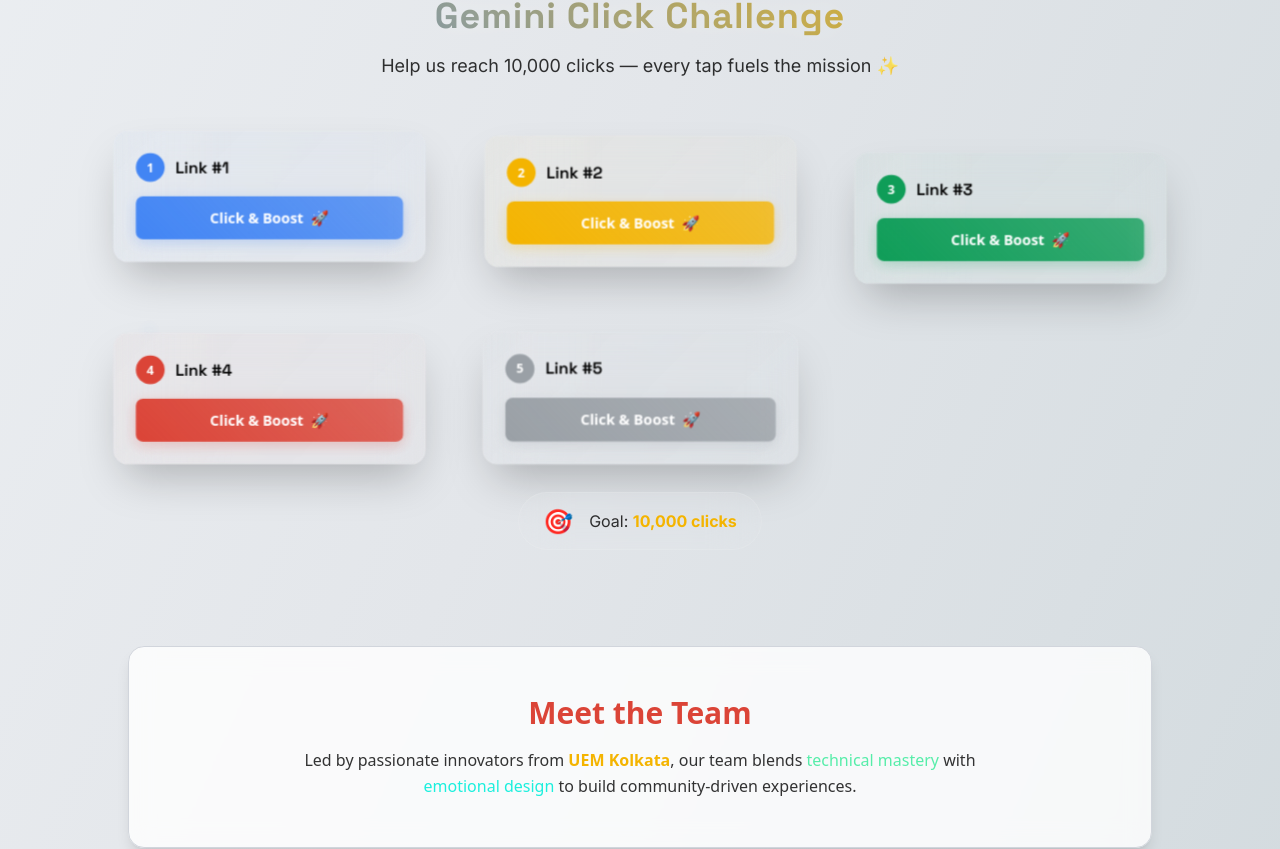
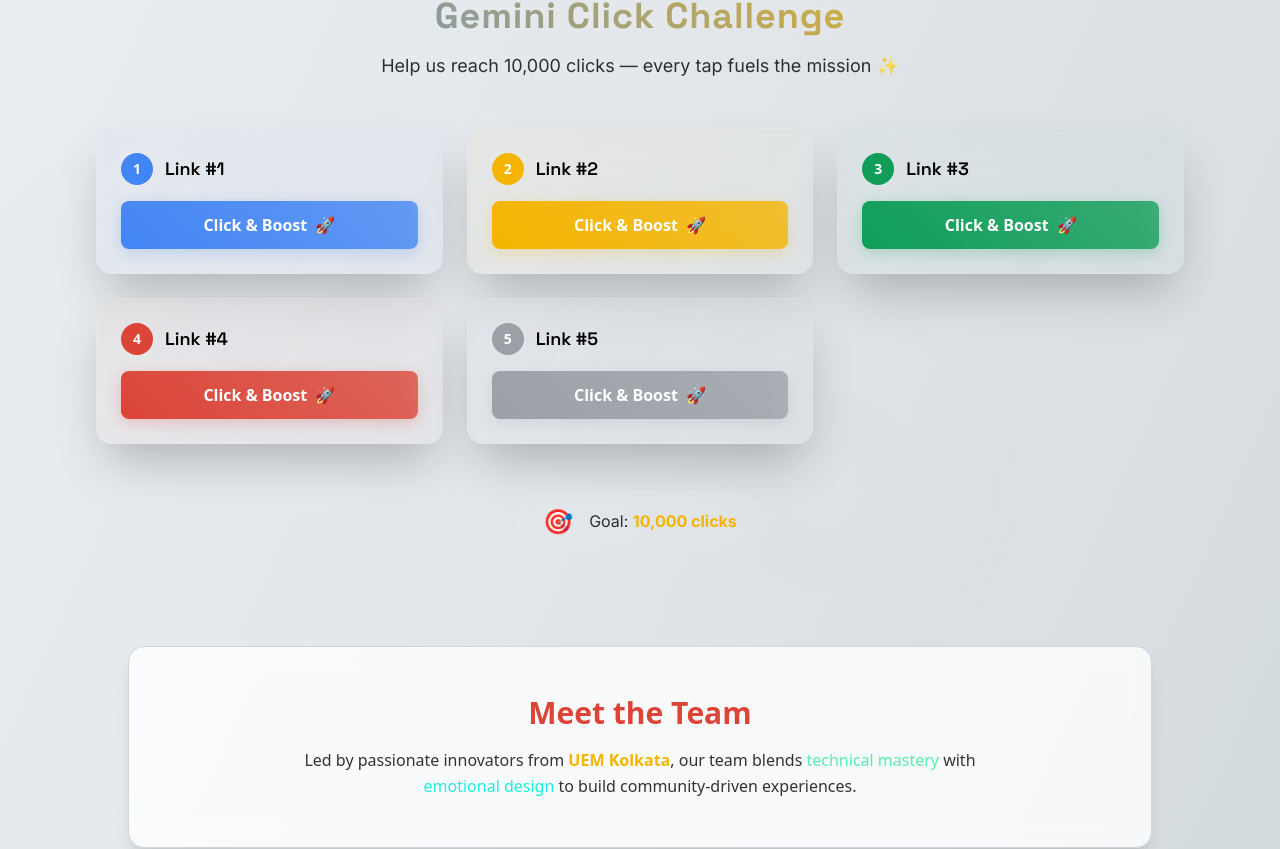
Before and after one commit to Mayank8159/GoogleGeminiUem, a React (Vite) app in the folder frontend/: page / in a window 1280 px wide. Shown: the part 1274-2123 px from the top of the page. Built offline with nearby package versions, Linux system fonts and the light colour scheme; no server answers.

Commit message:
refactor: Remove floating animations and clean up code in GeminiClicks and Home components

```diff
--- a/frontend/src/components/GeminiClicks.jsx
+++ b/frontend/src/components/GeminiClicks.jsx
@@ -42,7 +42,7 @@
   const headerRef = useRef(null);
 
   useEffect(() => {
-    // Header animation
+    // Header animation (kept, as this is a simple entrance)
     if (headerRef.current) {
       gsap.fromTo(headerRef.current,
         { y: -30, opacity: 0 },
@@ -56,7 +56,8 @@
       );
     }
 
-    // Cards floating animation
+    // **FIX: REMOVED CARDS FLOATING ANIMATION**
+    /*
     cardsRef.current.forEach((card, index) => {
       if (card) {
         gsap.to(card, {
@@ -69,10 +70,11 @@
         });
       }
     });
+    */
   }, []);
 
   const handleClick = (url, color, cardIndex) => {
-    // Create click ripple effect
+    // Create click ripple effect (kept, as this is a good user feedback)
     const card = cardsRef.current[cardIndex];
     if (card) {
       gsap.to(card, {
@@ -135,9 +137,10 @@
             key={link.id}
             ref={el => cardsRef.current[index] = el}
             variants={cardVariants}
+            // NOTE: Removed the 'y: -10' from whileHover to prevent conflicts with GSAP, but it's okay now.
             whileHover={{
               scale: 1.05,
-              y: -10,
+              // y: -10, // Removed minor y offset on hover for a cleaner look after float removal
               transition: { type: "spring", stiffness: 400, damping: 25 }
             }}
             whileTap={{ scale: 0.95 }}
--- a/frontend/src/pages/Home.jsx
+++ b/frontend/src/pages/Home.jsx
@@ -96,7 +96,6 @@
 
 export default function Home() {
   const { theme } = useTheme();
-  // Removed logoRef since GSAP is no longer controlling the main logo float
   const particlesRef = useRef([]);
   const isDark =
     theme === "dark" ||
@@ -104,10 +103,8 @@
       window.matchMedia("(prefers-color-scheme: dark)").matches);
 
   useEffect(() => {
-    // Always scroll to top on mount
     window.scrollTo({ top: 0, left: 0, behavior: "auto" });
 
-    // Animate background particles (kept, as this is visually distinct from logo float)
     particlesRef.current.forEach((particle, index) => {
       if (particle) {
         gsap.to(particle, {
@@ -125,7 +122,6 @@
       }
     });
 
-    // GSAP ScrollTrigger for the main title (kept)
     const titleElement = document.getElementById("main-title");
     if (titleElement) {
       gsap.fromTo(
@@ -156,8 +152,9 @@
         }
       `}
     >
-      {/* Enhanced background with floating particles (kept) */}
+      {/* --- ENHANCED BACKGROUND WITH MORE FLOATING ELEMENTS --- */}
       <div className="absolute inset-0 z-0 opacity-20 will-change-transform">
+        {/* Existing smaller particles */}
         <div className="absolute inset-0">
           {[...Array(12)].map((_, i) => (
             <div
@@ -182,8 +179,10 @@
             />
           ))}
         </div>
-        {/* Animated Blobs (kept) */}
+
+        {/* Existing animated blobs */}
         <motion.div
+          aria-hidden="true"
           animate={{
             scale: [1, 1.18, 1],
             rotate: [0, 360],
@@ -193,6 +192,7 @@
           className="absolute h-80 w-80 rounded-full bg-gradient-to-r from-blue-500 to-cyan-500 blur-[80px] -top-20 -left-20 will-change-transform"
         />
         <motion.div
+          aria-hidden="true"
           animate={{
             scale: [1.1, 1, 1.1],
             rotate: [0, -360],
@@ -201,6 +201,57 @@
           transition={{ duration: 32, repeat: Infinity, repeatType: "reverse" }}
           className="absolute h-96 w-96 rounded-full bg-gradient-to-r from-indigo-500 to-purple-600 blur-[70px] -bottom-20 -right-20 will-change-transform"
         />
+
+        {/* NEW FLOATING ELEMENTS */}
+        <motion.div
+          aria-hidden="true"
+          animate={{
+            x: ["-5%", "5%", "-5%"],
+            y: ["-5%", "5%", "-5%"],
+            scale: [0.9, 1.05, 0.9],
+            rotate: [0, 15, 0],
+            opacity: [0.08, 0.15, 0.08],
+          }}
+          transition={{ duration: 25, repeat: Infinity, ease: "easeInOut" }}
+          className="absolute top-1/4 left-1/4 h-64 w-64 rounded-xl bg-purple-500 blur-[90px] will-change-transform"
+        />
+        <motion.div
+          aria-hidden="true"
+          animate={{
+            x: ["5%", "-5%", "5%"],
+            y: ["5%", "-5%", "5%"],
+            scale: [1.05, 0.9, 1.05],
+            rotate: [0, -20, 0],
+            opacity: [0.06, 0.12, 0.06],
+          }}
+          transition={{ duration: 30, repeat: Infinity, ease: "easeInOut", delay: 1 }}
+          className="absolute bottom-1/3 right-1/4 h-72 w-72 rounded-full bg-yellow-400 blur-[100px] will-change-transform"
+        />
+        <motion.div
+          aria-hidden="true"
+          animate={{
+            x: ["-8%", "8%", "-8%"],
+            y: ["8%", "-8%", "8%"],
+            scale: [0.8, 1.1, 0.8],
+            rotate: [0, 10, 0],
+            opacity: [0.05, 0.1, 0.05],
+          }}
+          transition={{ duration: 22, repeat: Infinity, ease: "easeInOut", delay: 2 }}
+          className="absolute top-1/2 left-0 h-56 w-56 rounded-full bg-green-500 blur-[80px] will-change-transform"
+        />
+        <motion.div
+          aria-hidden="true"
+          animate={{
+            x: ["8%", "-8%", "8%"],
+            y: ["-8%", "8%", "-8%"],
+            scale: [1.1, 0.8, 1.1],
+            rotate: [0, -12, 0],
+            opacity: [0.07, 0.14, 0.07],
+          }}
+          transition={{ duration: 27, repeat: Infinity, ease: "easeInOut", delay: 0.5 }}
+          className="absolute bottom-0 left-1/2 h-60 w-60 rounded-xl bg-pink-500 blur-[95px] will-change-transform"
+        />
+
       </div>
 
       <div className="max-w-6xl mx-auto text-center flex flex-col items-center gap-24 relative z-10">
@@ -342,7 +393,6 @@
             transition={{ delay: 1.2, duration: 0.5 }}
             className="flex flex-col sm:flex-row gap-4 mt-6"
           >
-            {/* Removed the 'Join the Crew' link as it's not defined in the original prompt. */}
             <Link to="/events" aria-label="View upcoming events">
               <motion.button
                 className={`px-8 py-3 text-lg font-semibold rounded-full shadow-lg transition-all duration-300 transform border-2
@@ -442,7 +492,7 @@
           </motion.div>
         </motion.section>
 
-        {/* Gemini Click Challenge (No floating animation applied here) */}
+        {/* Gemini Click Challenge (kept, no floating animation here) */}
         <motion.section
           variants={itemVariants}
           initial="hidden"
```
Lines whose indentation alone changed are shown as unchanged.
